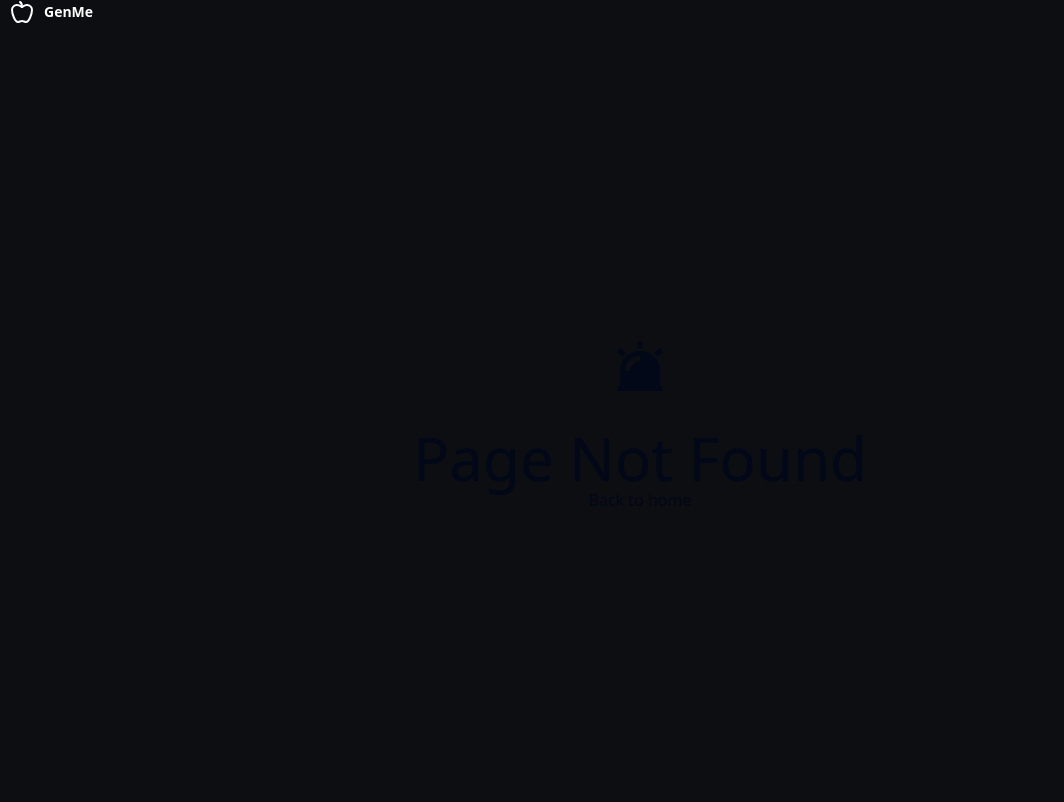
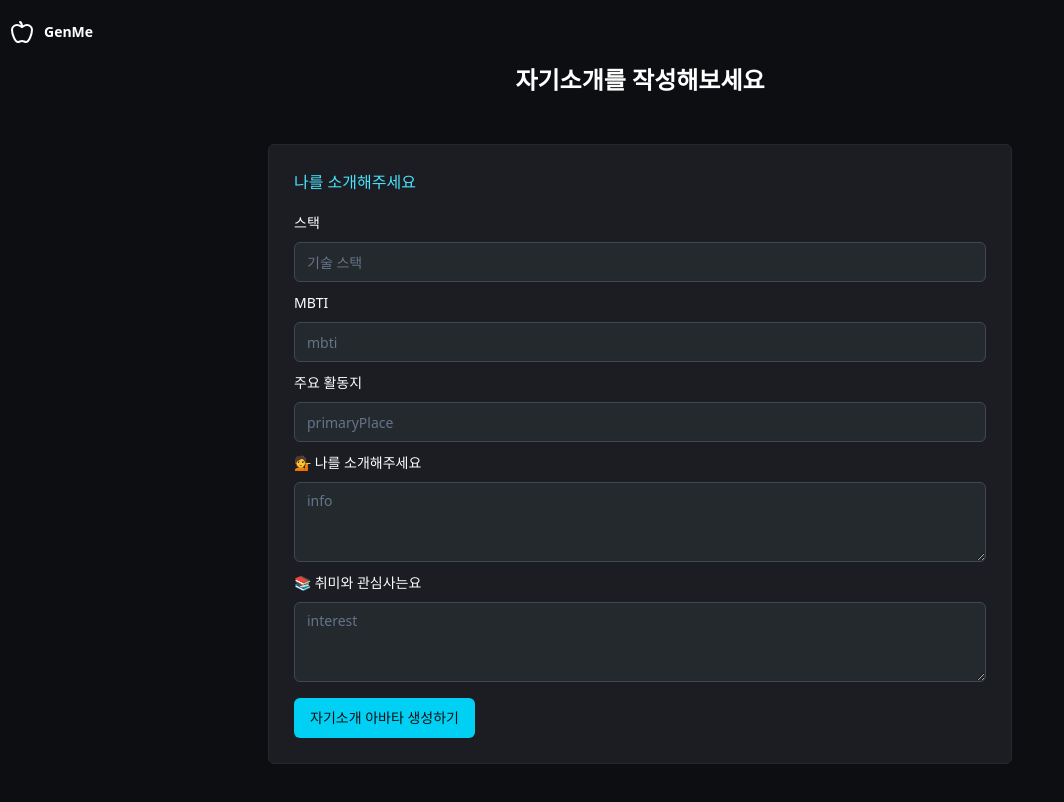
Before and after one commit to eyeco-org/frontend, a Next.js app: page /introduce in a window 1280 px wide. Before the commit this address had no page. Shown: the top 802 px of the page, without its empty margins (0-1064 px from the left). Built offline with nearby package versions, Linux system fonts and the light colour scheme.

Commit message:
feat: admin introduce page 마크업, rank 페이지 스타일 수정

```diff
--- /dev/null
+++ b/src/app/introduce/page.tsx
@@ -0,0 +1,153 @@
+'use client';
+
+import { zodResolver } from '@hookform/resolvers/zod';
+import { useForm } from 'react-hook-form';
+import { z } from 'zod';
+
+import { Button } from '@/components/ui/button';
+import {
+  Form,
+  FormControl,
+  FormField,
+  FormItem,
+  FormLabel,
+  FormMessage,
+} from '@/components/ui/form';
+import { Input } from '@/components/ui/input';
+import { Textarea } from '@/components/ui/textarea';
+
+const formSchema = z.object({
+  username: z.string().min(2, {
+    message: 'Username must be at least 2 characters.',
+  }),
+  nickname: z.string(),
+  skill: z.string(),
+  mbti: z.string(),
+  primaryPlace: z.string(),
+  info: z.string(),
+  interest: z.string(),
+});
+
+export default function GuestForm() {
+  const form = useForm<z.infer<typeof formSchema>>({
+    resolver: zodResolver(formSchema),
+    defaultValues: {
+      username: '',
+      nickname: '',
+      skill: '',
+      mbti: '',
+      primaryPlace: '',
+      info: '',
+      interest: '',
+    },
+  });
+
+  function onSubmit(values: z.infer<typeof formSchema>) {
+    // Do something with the form values.
+    // ✅ This will be type-safe and validated.
+    console.log(values);
+  }
+
+  return (
+    <div className='flex flex-col justify-center mx-auto w-[744px] text-neutral-100'>
+      <div className='text-2xl mb-12 text-center font-bold'>
+        자기소개를 작성해보세요
+      </div>
+      <div className='p-[25px] rounded-md border border-neutral-900 bg-neutral-1000'>
+        <div className='text-sky-500 mb-4'>나를 소개해주세요</div>
+        <Form {...form}>
+          <form onSubmit={form.handleSubmit(onSubmit)} className='space-y-2'>
+            <FormField
+              control={form.control}
+              name='skill'
+              render={({ field }) => (
+                <FormItem>
+                  <FormLabel>스택</FormLabel>
+                  <FormControl>
+                    <Input
+                      placeholder='기술 스택'
+                      {...field}
+                      className='bg-neutral-900 border-neutral-800'
+                    />
+                  </FormControl>
+                  <FormMessage />
+                </FormItem>
+              )}
+            />
+            <FormField
+              control={form.control}
+              name='mbti'
+              render={({ field }) => (
+                <FormItem>
+                  <FormLabel>MBTI</FormLabel>
+                  <FormControl>
+                    <Input
+                      placeholder='mbti'
+                      {...field}
+                      className='bg-neutral-900 border-neutral-800'
+                    />
+                  </FormControl>
+                  <FormMessage />
+                </FormItem>
+              )}
+            />
+            <FormField
+              control={form.control}
+              name='primaryPlace'
+              render={({ field }) => (
+                <FormItem>
+                  <FormLabel>주요 활동지</FormLabel>
+                  <FormControl>
+                    <Input
+                      placeholder='primaryPlace'
+                      {...field}
+                      className='bg-neutral-900 border-neutral-800'
+                    />
+                  </FormControl>
+                  <FormMessage />
+                </FormItem>
+              )}
+            />
+            <FormField
+              control={form.control}
+              name='info'
+              render={({ field }) => (
+                <FormItem>
+                  <FormLabel>💁 나를 소개해주세요</FormLabel>
+                  <FormControl>
+                    <Textarea
+                      placeholder='info'
+                      {...field}
+                      className='bg-neutral-900 border-neutral-800'
+                    />
+                  </FormControl>
+                  <FormMessage />
+                </FormItem>
+              )}
+            />
+            <FormField
+              control={form.control}
+              name='interest'
+              render={({ field }) => (
+                <FormItem>
+                  <FormLabel>📚 취미와 관심사는요</FormLabel>
+                  <FormControl>
+                    <Textarea
+                      placeholder='interest'
+                      {...field}
+                      className='bg-neutral-900 border-neutral-800'
+                    />
+                  </FormControl>
+                  <FormMessage />
+                </FormItem>
+              )}
+            />
+            <Button type='submit' className='!mt-4'>
+              자기소개 아바타 생성하기
+            </Button>
+          </form>
+        </Form>
+      </div>
+    </div>
+  );
+}
--- a/src/app/rank/page.tsx
+++ b/src/app/rank/page.tsx
@@ -47,8 +47,8 @@ const lanks = [
 
 export default function LankPage() {
   return (
-    <div className='text-neutral-100 mx-auto'>
-      <section className='flex gap-2 '>
+    <>
+      <section className='flex gap-4 text-neutral-100 mx-auto'>
         {dummy.slice(0, 3).map((user, idx) => (
           <div
             key={user.id}
@@ -83,12 +83,12 @@ export default function LankPage() {
           </div>
         ))}
       </section>
-      <section className='flex flex-col gap-11 py-14'>
+      <section className='w-full flex flex-col gap-11 py-14 text-neutral-100 bg-neutral-900'>
         {dummy.slice(3).map((user, idx) => (
-          <div key={user.id} className='flex justify-between'>
+          <div key={user.id} className='flex justify-between mx-auto'>
             <div className='flex gap-[18px] ml-[-18px] text-[24px]'>
               <div>{idx + 1}</div>
-              <div className='w-[236px]'>{user.username}</div>
+              <div className='w-[252px]'>{user.username}</div>
             </div>
             <div className='flex gap-4 items-center text-[14px]'>
               <div className='flex gap-1 items-center'>
@@ -105,6 +105,6 @@ export default function LankPage() {
           </div>
         ))}
       </section>
-    </div>
+    </>
   );
 }
```
